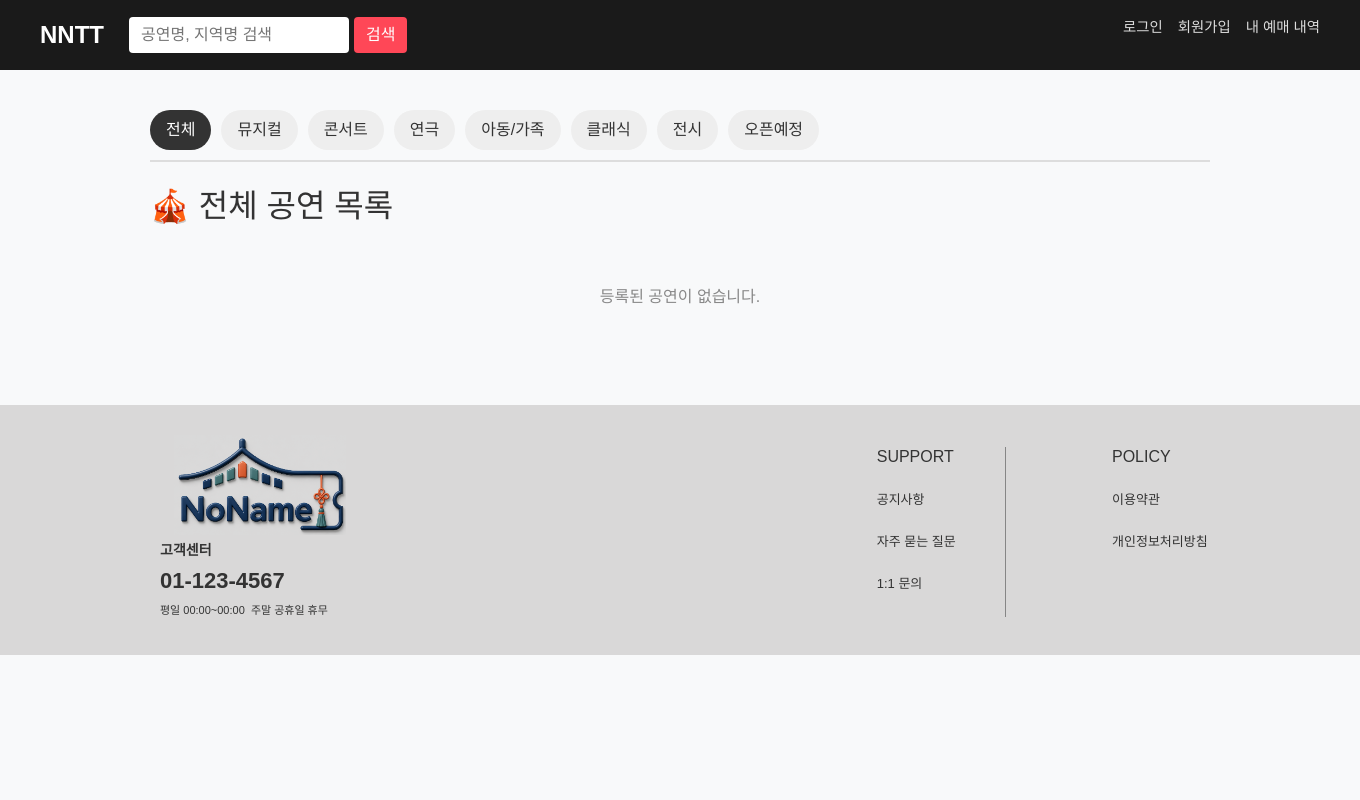
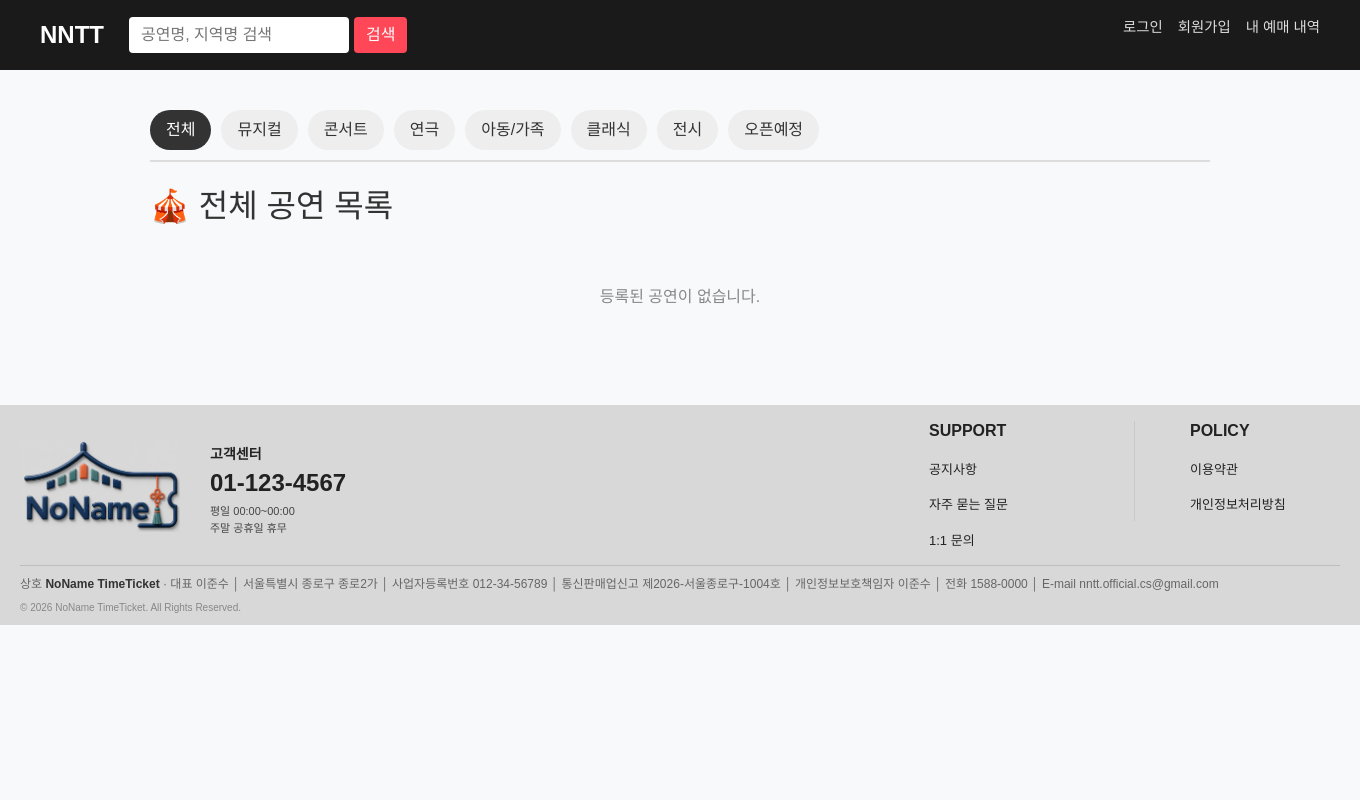
Before and after one commit to NoNameTimeTicket/NNTT, a Flask app: page /performances/all in a window 1360 px wide. Run offline with Flask 3, Linux system fonts and the light colour scheme; data that the repository does not hold is empty.

Commit message:
footer 변경

```diff
--- a/static/css/footer.css
+++ b/static/css/footer.css
@@ -1,14 +1,9 @@
-/* 기본 여백 제거 */
- * {
+/* 기본 설정 */
+* {
     margin: 0;
     padding: 0;
     box-sizing: border-box;
 }
-
-html{
-    height: 100%;
-}
-
 
 ul {
     list-style: none;
@@ -19,116 +14,184 @@ a {
     text-decoration: none;
 }
 
+
 /* Footer 전체 영역 */
 .footer {
     width: 100%;
-    height: 250px;
-    background-color: #D9D8D8;
+    height: 220px;
     margin-top: auto;
-
+    background-color: #d9d8d8;
+    color: #222;
 }
 
 
-/* Footer 내부 영역 */
+/* Footer 상단 영역 */
 .footer-inner {
     width: 1340px;
-    height: 250px;
+    height: 160px;
     margin: 0 auto;
 
     display: flex;
+    align-items: center;
     justify-content: space-between;
-    align-items: flex-start;
-
-    padding-top: 30px;
-
 }
 
 
-/* 왼쪽 영역 */
+/* 왼쪽: 로고 + 고객센터 */
 .footer-left {
-    width: 400px;
-    padding-left: 150px;
-
+    display: flex;
+    align-items: center;
+    gap: 30px;
 }
 
-/* 임시 로고 */
+
+/* 로고 */
 .footer-logo {
-    width: 200px;
-    height: 100px;
+    width: 160px;
+    flex-shrink: 0;
 }
 
 .footer-logo img {
     width: 100%;
-    height: 100%;
+    height: auto;
     display: block;
-    object-fit: contain;
-
 }
 
 
-/* 고객센터 영역 */
+/* 고객센터 */
 .footer-contact {
-    margin-top: 5px;
-    font-weight: 600;
+    flex-shrink: 0;
+    margin-top:10px;
+}
+
+.footer-contact p {
+    margin: 0;
 }
 
 .footer-label {
+    margin-bottom: 6px !important;
     font-size: 14px;
-    margin-bottom: 3px;
+    font-weight: 700;
+    color: #222;
 }
 
 .footer-phone {
-    font-size: 22px;
+    margin-bottom: 8px !important;
+    font-size: 24px;
     font-weight: 700;
-    margin-bottom: 5px;
-
+    line-height: 1;
+    color: #222;
 }
 
 .footer-time {
     font-size: 11px;
-    font-weight: 500;
+    line-height: 1.5;
+    color: #444;
 }
 
 
 /* 오른쪽 메뉴 전체 */
-.footer-menu {
-    display: flex;
-    gap: 20px;
-
-    padding-top: 12px;
-    padding-right: 130px;
+.footer-menu{
+    display:flex;
+    align-items:flex-start;
+    gap:55px;
+}
 
 
+/* SUPPORT / POLICY 그룹 */
+.footer-menu-group{
+    width:150px;
+    min-height:120px;
 }
 
-/* SUPPORT, POLICY 각각의 영역 */
-.footer-menu-group {
-    min-width: 140px;
-
+.footer-menu-group ul {
+    margin: 0;
+    padding: 0;
 }
 
 .footer-menu-group h3 {
+    margin: 0 0 20px;
     font-size: 16px;
-    margin-bottom: 20px;
-
+    font-weight: 600;
+    color: #222;
 }
 
 .footer-menu-group li {
-    margin-bottom: 18px;
+    margin-bottom: 16px;
+    font-size: 13px;
     font-weight: 500;
+}
+
+.footer-menu-group li:last-child {
+    margin-bottom: 0;
 }
 
 .footer-menu-group a {
     font-size: 13px;
+    color: #222;
 }
 
 .footer-menu-group a:hover {
     text-decoration: underline;
 }
+
+
+/* SUPPORT와 POLICY 사이 구분선 */
 .divider-line {
-    width: 0.3px;
-    height: 170px;
-    background-color: #868686;
-    margin: 0;
-    margin-right: 55px;
+    width: 1px;
+    height: 100px;
+    background-color: #c8c8c8;
 }
+
+
+/* Footer 하단 회사 정보 */
+.footer-bottom {
+    width: 1340px;
+    height: 60px;
+    margin: 0 auto;
+    padding-top: 9px;
+    border-top: 1px solid #bdbdbd;
+}
+
+
+/* 사업자 정보 */
+.footer-company-info {
+    overflow: hidden;
+    font-size: 12px;
+    line-height: 1.5;
+    color: #666;
+    white-space: nowrap;
+    text-overflow: ellipsis;
+}
+
+.footer-company-info strong {
+    font-weight: 700;
+    color: #333;
+}
+
+.footer-company-info a {
+    color: #666;
+    text-decoration: none;
+}
+
+.footer-company-info a:hover {
+    text-decoration: underline;
+}
+
+
+/* 저작권 */
+.footer-copy {
+    margin-top: 8px;
+    font-size: 10px;
+    line-height: 1.4;
+    color: #888;
+}
+
+
+/* 화면 폭이 1340px보다 작을 때 */
+@media (max-width: 1380px) {
+    .footer-inner,
+    .footer-bottom {
+        width: calc(100% - 40px);
+    }
+}
--- a/templates/footer.html
+++ b/templates/footer.html
@@ -3,6 +3,7 @@
 
         <!-- 왼쪽 영역 -->
         <div class="footer-left">
+
             <div class="footer-logo">
                 <img src="{{ url_for('static', filename='images/logo_footer_3d.png') }}" alt="로고">
             </div>
@@ -11,10 +12,13 @@
                 <p class="footer-label">고객센터</p>
                 <p class="footer-phone">01-123-4567</p>
                 <p class="footer-time">
-                    평일 00:00~00:00&nbsp;&nbsp;주말 공휴일 휴무
+                    평일 00:00~00:00<br>
+                    주말 공휴일 휴무
                 </p>
             </div>
+
         </div>
+
 
         <!-- 오른쪽 메뉴 영역 -->
         <div class="footer-menu">
@@ -59,4 +63,24 @@
             </div>
         </div>
     </div>
+    <div class="footer-bottom">
+
+        <div class="footer-company-info">
+            상호 <strong>NoName TimeTicket</strong> · 대표 이준수 │
+            서울특별시 종로구 종로2가 │
+            사업자등록번호 012-34-56789 │
+            통신판매업신고 제2026-서울종로구-1004호 │
+            개인정보보호책임자 이준수 │
+            전화 1588-0000 │
+            E-mail
+            <a href="mailto:nntt.official.cs@gmail.com">
+                nntt.official.cs@gmail.com
+            </a>
+        </div>
+
+        <div class="footer-copy">
+            © 2026 NoName TimeTicket. All Rights Reserved.
+        </div>
+
+    </div>
 </footer>
```
